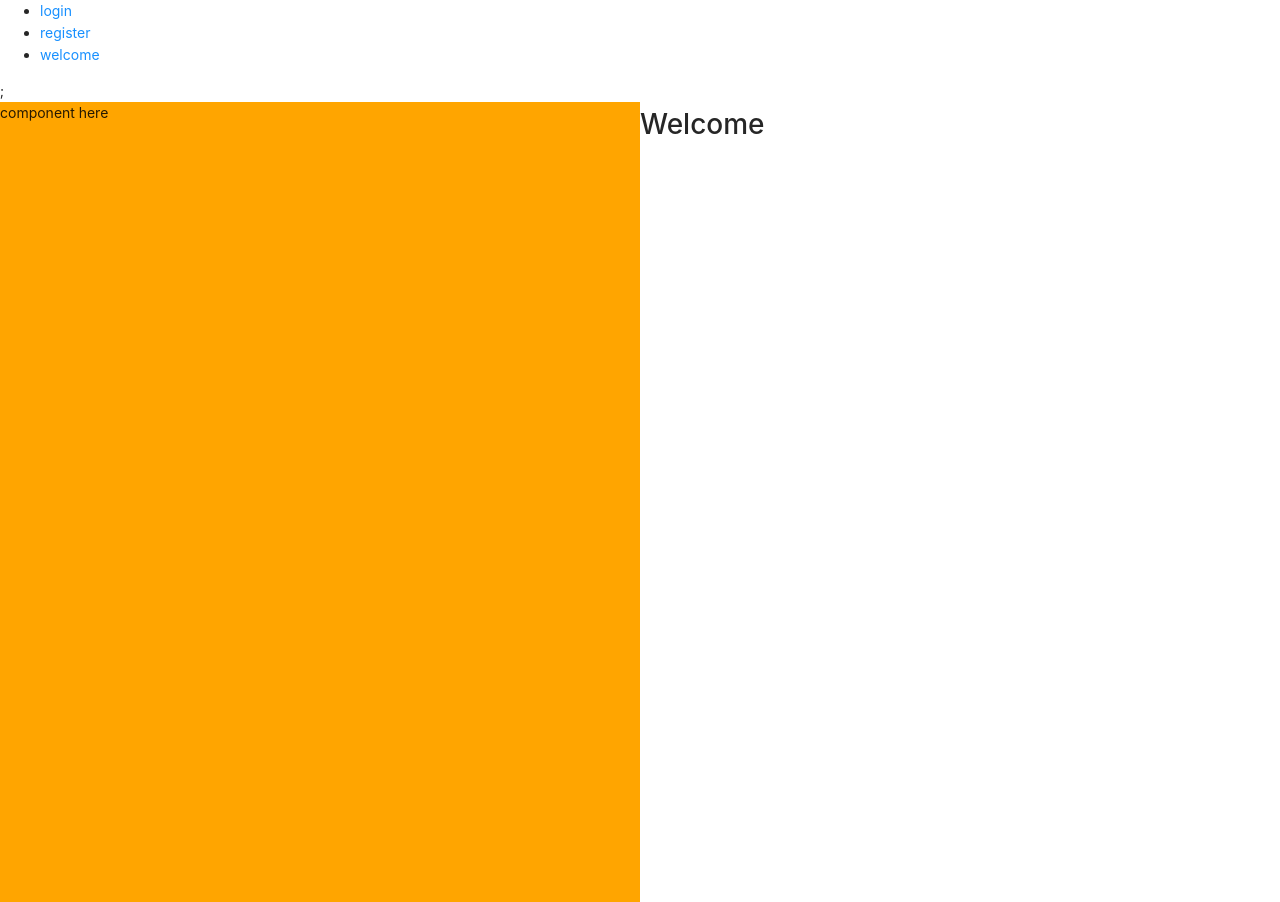
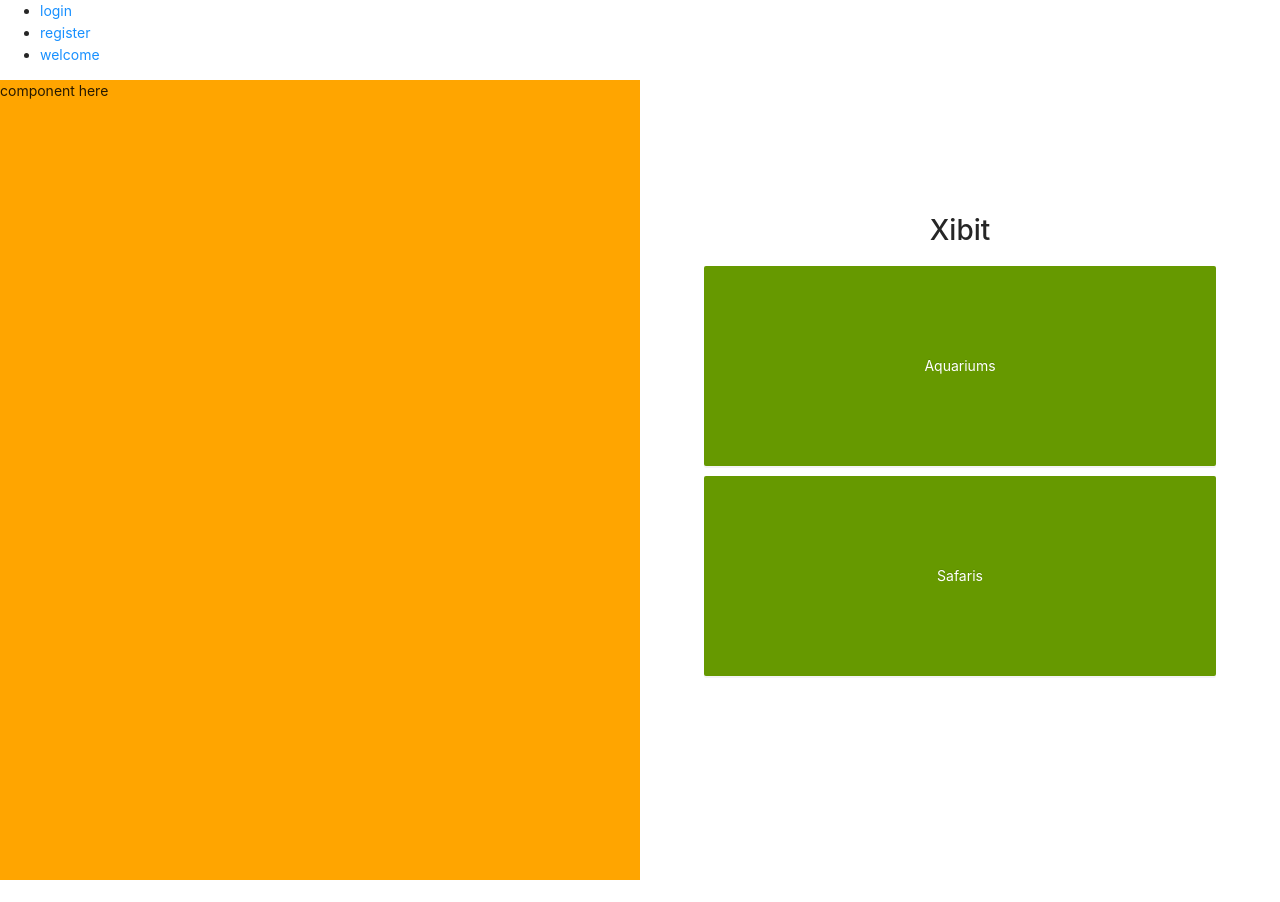
Before and after one commit to AGhafoor94/Xibit, a React (Create React App) app: page /#/welcome in a window 1280 px wide. After the commit the page ends 880 px from the top, so only its background shows below. Built offline with nearby package versions, Linux system fonts and the light colour scheme.

Commit message:
Working on the login page and buttons on the home page

```diff
--- a/src/components/Navigation/Navigation.js
+++ b/src/components/Navigation/Navigation.js
@@ -17,7 +17,6 @@ const Navigation = () => {
           </li>
         </ul>
       </nav>
-      ;
     </div>
   );
 };
--- a/src/components/homepage/Homepage.js
+++ b/src/components/homepage/Homepage.js
@@ -5,7 +5,10 @@ import WelcomePageComponent from "./WelcomePage";
 const Homepage = () => {
   return (
     <div>
-      <BasePage component={<WelcomePageComponent />} colour="red" />
+      <BasePage
+        component={<WelcomePageComponent header="Xibit" />}
+        colour="red"
+      />
     </div>
   );
 };
--- a/src/components/homepage/WelcomePage.js
+++ b/src/components/homepage/WelcomePage.js
@@ -1,9 +1,37 @@
+import Title from "antd/lib/skeleton/Title";
 import React from "react";
+import { Button } from "antd";
 
-const WelcomePageComponent = () => {
+const WelcomePageComponent = ({ header }) => {
   return (
-    <div>
-      <h1>Welcome</h1>
+    <div style={{ marginTop: "20%" }}>
+      <h1 style={{ textAlign: "center" }}>{header}</h1>
+      <Button
+        type="primary"
+        style={{
+          margin: "10px auto",
+          display: "block",
+          width: "80%",
+          height: "200px",
+          backgroundColor: "#669900",
+          border: "#669900",
+        }}
+      >
+        Aquariums
+      </Button>
+      <Button
+        type="primary"
+        style={{
+          margin: "0 auto",
+          display: "block",
+          width: "80%",
+          height: "200px",
+          backgroundColor: "#669900",
+          border: "#669900",
+        }}
+      >
+        Safaris
+      </Button>
     </div>
   );
 };
```
